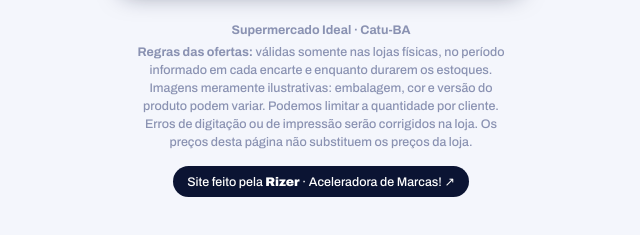
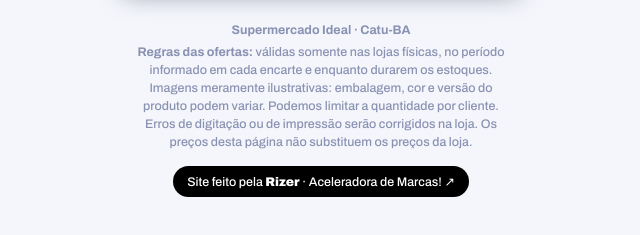
Before and after one commit to supermercadoideal/supermercadoideal.github.io, a plain HTML site: page index.html in a window 1280 px wide. Shown: the part 2557-2792 px from the top of the page, without its empty margins (319-959 px from the left). Drawn offline with Linux system fonts and the light colour scheme.

Commit message:
Rodape: selo da Rizer em preto
Co-Authored-By: Claude Opus 5.5 <noreply@anthropic.com>

```diff
--- a/index.html
+++ b/index.html
@@ -109,7 +109,7 @@ main>section.topo~*{animation:aparece .5s ease both;animation-delay:calc(1.6s +
 .onda{position:absolute;border-radius:50%;background:rgba(7,49,202,.18);transform:scale(0);animation:onda .55s ease-out forwards;pointer-events:none;z-index:3}
 .card-encarte .onda,.vid .onda,.aviso-btns a+a .onda{background:rgba(255,255,255,.35)}
 @keyframes onda{to{transform:scale(1);opacity:0}}
-.credito{display:inline-block;margin-top:14px;padding:8px 14px;border-radius:99px;background:#0B1433;color:#fff;text-decoration:none;font-size:.78rem;transition:transform .15s}
+.credito{display:inline-block;margin-top:14px;padding:8px 14px;border-radius:99px;background:#000;color:#fff;text-decoration:none;font-size:.78rem;transition:transform .15s}
 .credito b{font-weight:900}
 .credito:active{transform:scale(.96)}
 #regras{scroll-margin-top:20px}
```
